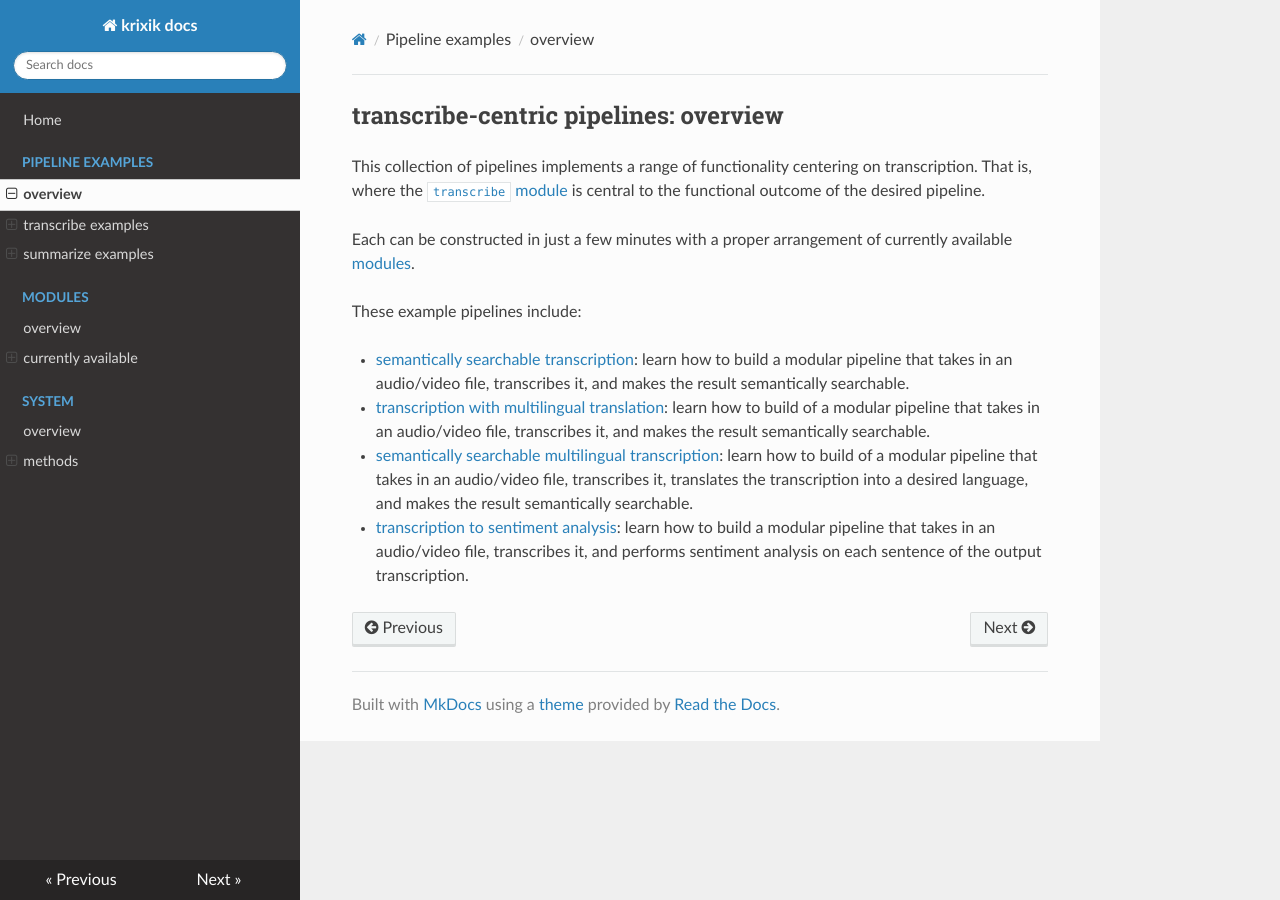
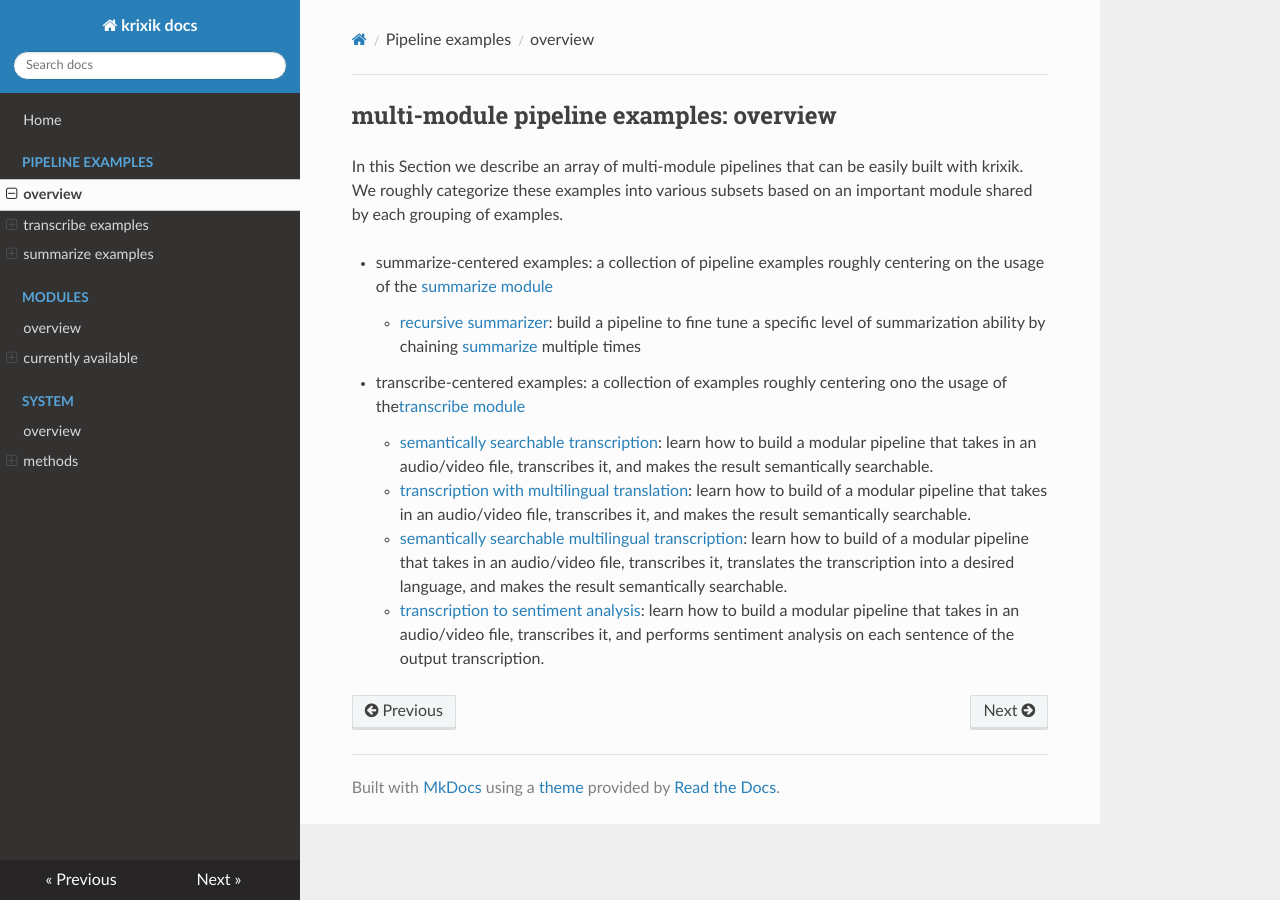
Before and after one commit to krixik-ai/krixik-docs, an MkDocs documentation site: the page built from docs/examples/overview.md, in a window 1280 px wide. Built offline with MkDocs 1.6.1, drawn with Linux system fonts in a browser that asks for light colours; nearby versions of some CDN libraries.

```diff
--- a/docs/examples/overview.md
+++ b/docs/examples/overview.md
@@ -1,15 +1,17 @@
-## transcribe-centric pipelines: overview
+## multi-module pipeline examples: overview
 
-This collection of pipelines implements a range of functionality centering on transcription.  That is, where the [`transcribe` module](modules/transcribe.md) is central to the functional outcome of the desired pipeline.
+In this Section we describe an array of multi-module pipelines that can be easily built with krixik.  We roughly categorize these examples into various subsets based on an important module shared by each grouping of examples.
 
-Each can be constructed in just a few minutes with a proper arrangement of currently available [modules](modules/overview.md).
 
-These example pipelines include:
+- summarize-centered examples: a collection of pipeline examples roughly centering on the usage of the [summarize module](modules/summarize.md)
+    - [recursive summarizer](examples/summarize/recursive_summarize.md): build a pipeline to fine tune a specific level of summarization ability by chaining [summarize](modules/summarize.md) multiple times
 
-- [semantically searchable transcription](examples/transcribe/transcribe-semantic.md): learn how to build a modular pipeline that takes in an audio/video file, transcribes it, and makes the result semantically searchable.
 
-- [transcription with multilingual translation](examples/transcribe/transcribe-multilingual.md): learn how to build of a modular pipeline that takes in an audio/video file, transcribes it, and makes the result semantically searchable.
+- transcribe-centered examples: a collection of examples roughly centering ono the usage of the[transcribe module](modules/transcribe.md)
+    - [semantically searchable transcription](examples/transcribe/transcribe-semantic.md): learn how to build a modular pipeline that takes in an audio/video file, transcribes it, and makes the result semantically searchable.
 
-- [semantically searchable multilingual transcription](examples/transcribe/transcribe-multilingual-semantic.md): learn how to build of a modular pipeline that takes in an audio/video file, transcribes it, translates the transcription into a desired language, and makes the result semantically searchable.
+    - [transcription with multilingual translation](examples/transcribe/transcribe-multilingual.md): learn how to build of a modular pipeline that takes in an audio/video file, transcribes it, and makes the result semantically searchable.
 
-- [transcription to sentiment analysis](examples/transcribe/transcribe-sentiment.md): learn how to build a modular pipeline that takes in an audio/video file, transcribes it, and performs sentiment analysis on each sentence of the output transcription.
+    - [semantically searchable multilingual transcription](examples/transcribe/transcribe-multilingual-semantic.md): learn how to build of a modular pipeline that takes in an audio/video file, transcribes it, translates the transcription into a desired language, and makes the result semantically searchable.
+
+    - [transcription to sentiment analysis](examples/transcribe/transcribe-sentiment.md): learn how to build a modular pipeline that takes in an audio/video file, transcribes it, and performs sentiment analysis on each sentence of the output transcription.
```
Also changed, not shown: docs/index.md (+1 -1 lines), docs/examples/overview.ipynb, docs/index.ipynb.
